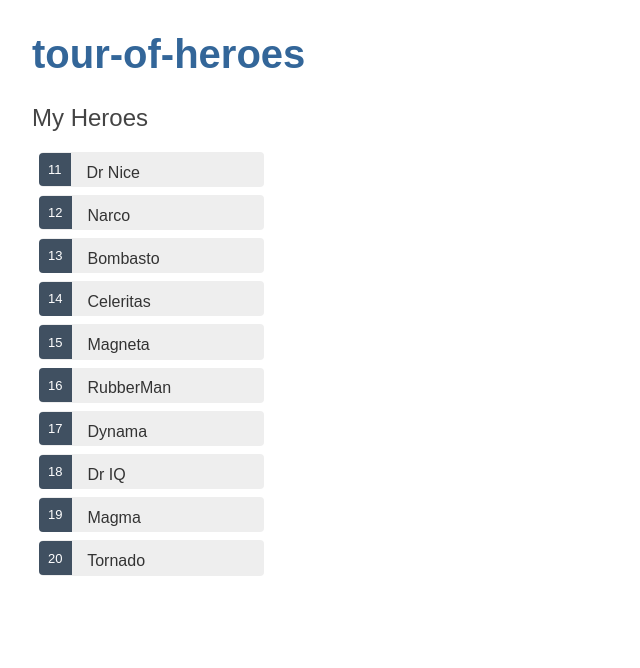
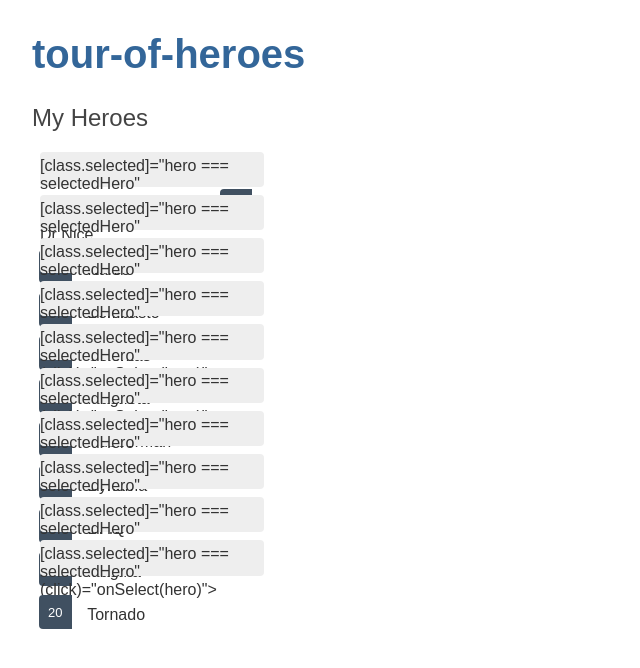
Before and after one commit to elyselam/AngularProject, an Angular app: page / in a window 1280 px wide. Shown: the top 668 px of the page, without its empty margins (0-640 px from the left). Built offline with nearby package versions, Linux system fonts and the light colour scheme.

Commit message:
added service, now messages

```diff
--- a/src/app/hero.service.ts
+++ b/src/app/hero.service.ts
@@ -1,6 +1,7 @@
 import { Injectable } from '@angular/core';
 import {HEROES} from './mock-heroes';
 import {Hero} from './hero';
+import {Observable, of} from 'rxjs';
 
 @Injectable({
   providedIn: 'root'
@@ -9,7 +10,8 @@ export class HeroService {
 
   constructor() { }
 
-  getHeroes(): Hero[] {
-    return HEROES;
+  getHeroes(): Observable<Hero[]> {
+    //of() returns Observable<Hero[]> that emits a single value, the array
+    return of(HEROES);
   }
 }
--- a/src/app/heroes/heroes.component.html
+++ b/src/app/heroes/heroes.component.html
@@ -1,9 +1,12 @@
 <h2>My Heroes</h2>
 <ul class="heroes">
-  <li *ngFor="let hero of heroes"
-      [class.selected]="hero === selectedHero"
-      (click)="onSelect(hero)">
-    <span class="badge">{{hero.id}}</span> {{hero.name}}
+  <li *ngFor="let hero of heroes">
+<!--class-binding: makes it easy to update CSS class. [class.some-css-class]="condition"
+[class.selected] binds to <li> when user clicks
+when current row is the same as selectedHero, add the CSS class-->
+    [class.selected]="hero === selectedHero"
+    (click)="onSelect(hero)">
+  <span class="badge"> {{hero.id}} </span> {{hero.name}}
   </li>
 </ul>
 
--- a/src/app/heroes/heroes.component.ts
+++ b/src/app/heroes/heroes.component.ts
@@ -1,6 +1,7 @@
 import { Component, OnInit } from '@angular/core';
 import {Hero} from '../hero';
 import {HEROES} from '../mock-heroes';
+import {HeroService} from '../hero.service';
 
 @Component({
   selector: 'app-heroes',
@@ -8,19 +9,29 @@ import {HEROES} from '../mock-heroes';
   styleUrls: ['./heroes.component.css']
 })
 export class HeroesComponent implements OnInit {
+
   heroes = HEROES;
+  selectedHero: Hero;
 
-  constructor() {
+  onSelect(hero: Hero): void{
+    this.selectedHero = hero;
+  }
+  //better to call getHeroes() inside ngOnInit than constructor
+  // bc constructor shouldn't DO anything, only simple initialization ex. wiring params to properties
+  ngOnInit(): void {
+    this.getHeroes();
+  }
+
+  constructor(private heroService: HeroService) {
+  }
+//subscribe() passes emitted array back to the callback, which sets the heroes property
+  getHeroes(): void {
+    this.heroService.getHeroes()
+      .subscribe((heroes) => {
+        console.log(heroes);
+        this.heroes = heroes;
+      });
 
   }
 
-  ngOnInit(): void {
-  }
-
-  selectedHero: Hero;
-  onSelect(hero: Hero): void{
-    this.selectedHero = hero;
-  }
-
-
 }
```
